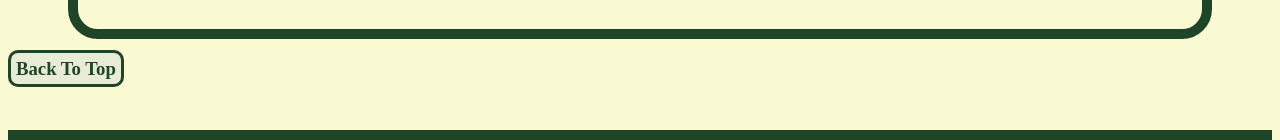
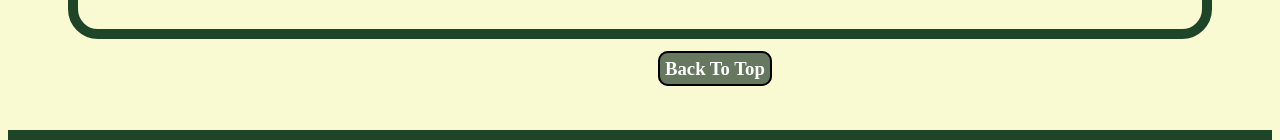
Before and after one commit to Algo-AndrewPhan/NVH_WDY2.10_SUN_OFF, a plain HTML site: page index.html in a window 1280 px wide. Shown: the part 1195-1335 px from the top of the page. Drawn offline with Linux system fonts and the light colour scheme.

Commit message:
Update style.css 02

```diff
--- a/style.css
+++ b/style.css
@@ -62,6 +62,16 @@ table td{
   font-size: 20px;
 }
 
+.BackToTop a{
+  margin-left: 650px;
+  border: 2px solid black;
+  width: 100px;
+  padding: 5px;
+  background-color: #66785F;
+  color: white;
+}
+
+
 footer {
   display: flex;
   margin-top: 50px;
```
